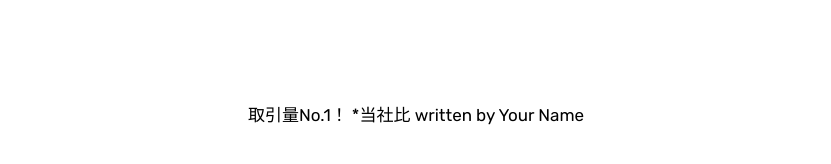
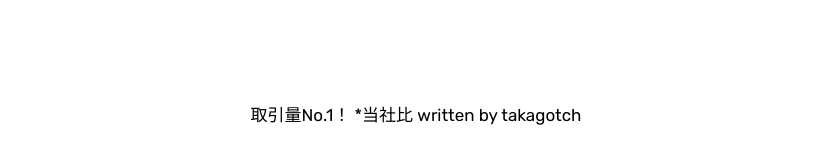
Before and after one commit to takagotch/page111, a Jekyll site: the page built from index.html, in a window 1280 px wide and 900 px high, scrolled down 3826 px. Shown: the part 707-871 px from the top of the window, without its empty margins (224-1055 px from the left). Built offline with Jekyll 4.4.1, drawn with Linux system fonts in a browser that asks for light colours; some web fonts are replaced; the list of posts is cut into pages by our own code.

Commit message:
Update _config.yml

```diff
--- a/_config.yml
+++ b/_config.yml
@@ -26,7 +26,7 @@ blog:
 
 # Author info
 author:
-  fullname                  : Your Name
+  fullname                  : takagotch
   rss                       : true # generate RSS feed and show it's icon in header
   mail                      : your@email.com # change to your e-mail address
   twitter                   : twitter-user-name
```
